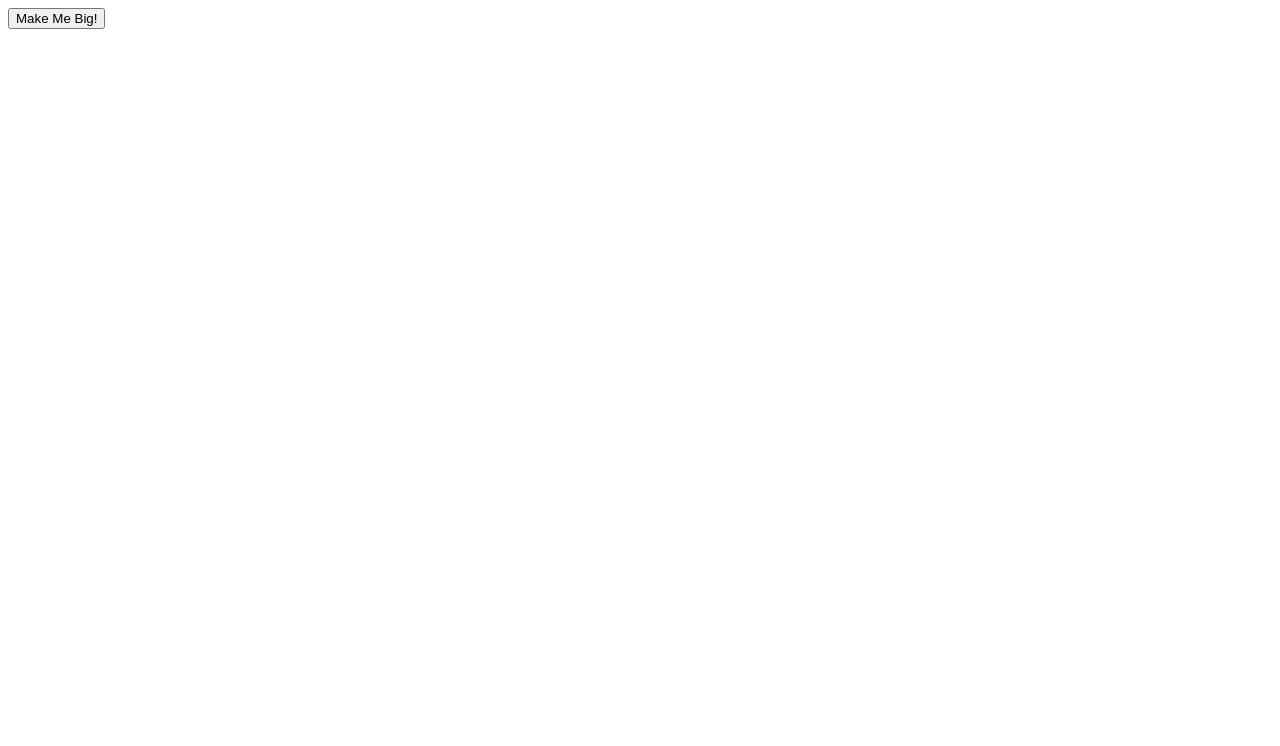
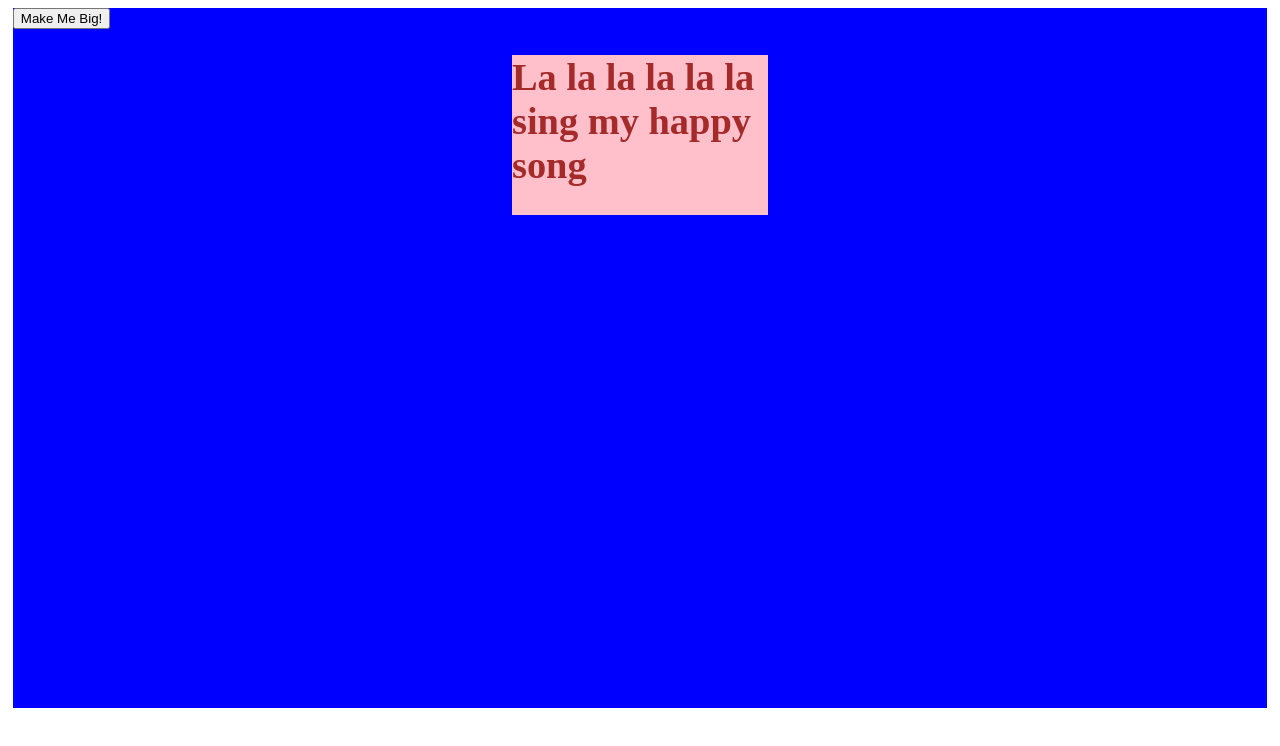
Before and after one commit to elliot-d-kim/escape-room, a website: page pages/gameplay.html in a window 1280 px wide. Drawn offline with Linux system fonts and the light colour scheme.

Commit message:
screensize
making proporsional game screen size -- need to do this for fullscreen mode

```diff
--- a/pages/gameplay.css
+++ b/pages/gameplay.css
@@ -0,0 +1,19 @@
+#gamescreen {
+    width: 98vw;
+    height: 96vh;
+    background-color: blue;
+    min-width: 900px; margin: 0 auto; max-height: 700px;
+}
+
+#actualgame {
+    width: 20vw;
+    height: 20vh;
+    margin: auto;
+    background-color: pink;
+}
+
+#textgame{
+    color: brown;
+    font-style: bold;
+    font-size: 3vw;
+}
--- a/pages/gameplay.html
+++ b/pages/gameplay.html
@@ -7,8 +7,13 @@
     <link rel="stylesheet" href="gameplay.css" />
 </head>
 <body>
-    <div id="gamescreen">
-        <button id="changeSize">Make Me Big!</button>
+    <div>
+        <div id="gamescreen">
+            <button id="changeSize">Make Me Big!</button>
+            <div id="actualgame">
+                <h1 id="textgame">La la la la la la sing my happy song</h1>
+            </div>
+        </div>
     </div>
     <script src="gameplay.js"></script>
 </body>
--- a/pages/gameplay.js
+++ b/pages/gameplay.js
@@ -7,18 +7,20 @@ button.addEventListener("click", changeIt);
 function changeIt(){
     if (isitsmoll == true){
         button.innerHTML = "Make Me Smoll!";
+        isitsmoll = false;
         goFullScreen();
-        isitsmoll = false;
     }
     else{
         button.innerHTML = "Make Me Big!";
+        isitsmoll = true;
         exitFullScreen();
-        isitsmoll = true;
     }
 }
 
+
+
+// functions for the fullscreen
 function goFullScreen(){
-
     if(screen.requestFullscreen){
         screen.requestFullscreen();
     }
@@ -34,7 +36,6 @@ function goFullScreen(){
 }
 
 function exitFullScreen(){
-
     if(document.exitFullscreen){
         document.exitFullscreen();
     }
@@ -47,5 +48,4 @@ function exitFullScreen(){
     else if(document.msExitFullscreen){
         document.msExitFullscreen();
     }
-
 }
```
